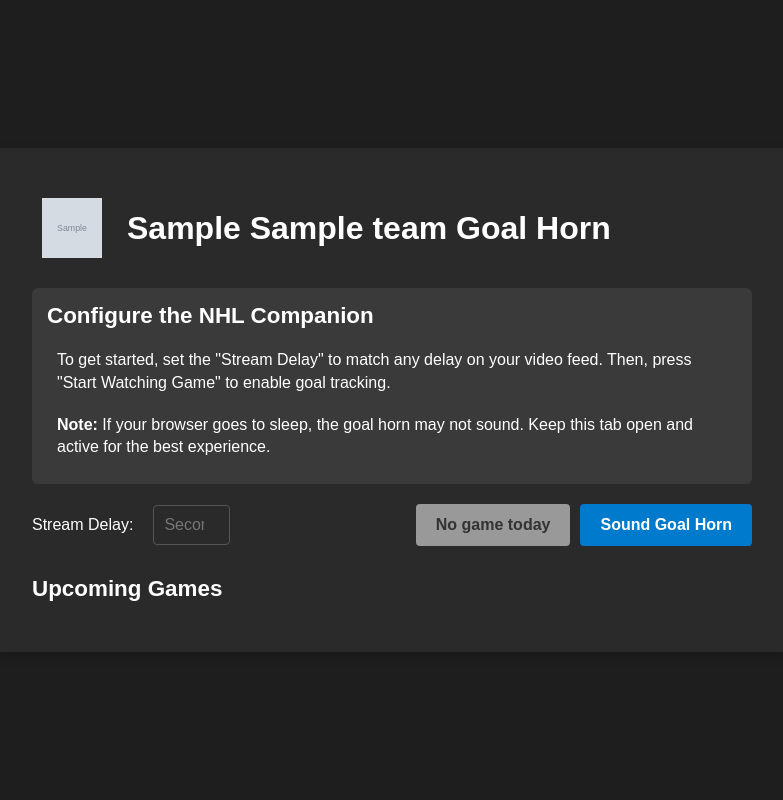
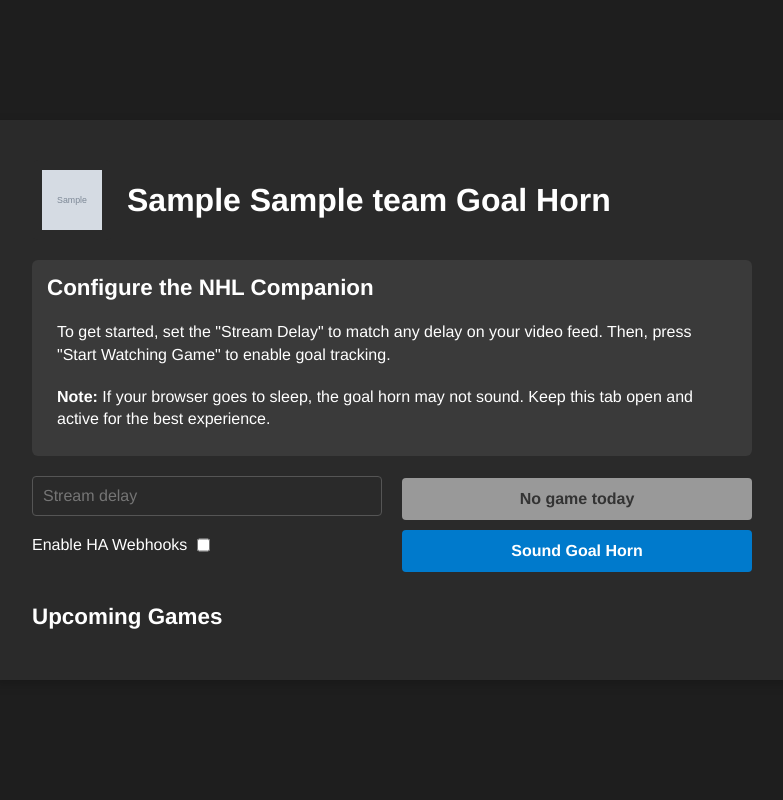
Before and after one commit to BrandonMiller18/nhlcompanion2, a Flask app: a page that uses nhlcompanion/templates/base.html in a window 1280 px wide. Shown: the whole page, without its empty margins (248-1031 px from the left). Run offline with Flask 3, Linux system fonts and the light colour scheme; tables that the repository leaves empty hold one stand-in row (values such as "Sample post"); grey boxes marked "Sample" are stand-in pictures.

Commit message:
add home assistant support, add manual button sound

```diff
--- a/nhlcompanion/blueprints/teams.py
+++ b/nhlcompanion/blueprints/teams.py
@@ -40,6 +40,6 @@
                            team_abbreviation = team,
                            game_id = game_id if game_id else None
                            ))
-    res.set_cookie('team', team)
+    res.set_cookie('nhlc_team', team)
 
     return res
--- a/nhlcompanion/blueprints/watchgame.py
+++ b/nhlcompanion/blueprints/watchgame.py
@@ -12,7 +12,7 @@
     stream_delay = request.form.get('stream-delay')
 
     r = requests.get(f'https://api-web.nhle.com/v1/gamecenter/{game_id}/boxscore')
-    data = json.loads(json.dumps(r.json()))
+    data = r.json()
 
 
 
--- a/nhlcompanion/static/css/stylesheet.css
+++ b/nhlcompanion/static/css/stylesheet.css
@@ -1,10 +1,9 @@
-/* Test from chatgpt */
 /* Base Styles */
 * {
     box-sizing: border-box;
     margin: 0;
     padding: 0;
-    font-family: Arial, sans-serif;
+    font-family: Helvetica, sans-serif;
 }
 
 body {
@@ -69,17 +68,47 @@
 /* Controls Section */
 .controls {
     display: flex;
-    flex-direction: row wrap;
+    flex-direction: column;
     justify-content: space-between;
     gap: 10px;
     margin-bottom: 20px;
 }
 
-.control-group {
+.control-group-config {
+    flex: 1;
     display: flex;
-    flex-flow: row;
+    flex-flow: column;
     gap: 10px;
     align-items: center;
+}
+
+.control-group-config>div {
+    display: flex;
+    width: 100%;
+}
+
+.control-group-config input:not([type="checkbox"]) {
+    padding: 10px;
+    font-size: 1em;
+    border: 1px solid #555;
+    border-radius: 4px;
+    background-color: #2a2a2a;
+    color: #fff;
+    width: 100%;
+}
+
+.control-group-buttons {
+    display: flex;
+    flex: 1;
+    flex-flow: column;
+    gap: 10px;
+    align-items: center;
+}
+
+.control-group-buttons>* {
+    flex: 1;
+    height: 100%;
+    width: 100%;
 }
 
 label {
@@ -87,26 +116,29 @@
     padding: 10px 10px 10px 0;
 }
 
-input[type="number"] {
-    padding: 10px;
-    font-size: 1em;
-    border: 1px solid #555;
-    border-radius: 4px;
-    background-color: #2a2a2a;
-    color: #fff;
-}
 
 .control-button {
     padding: 10px;
     font-size: 1em;
+    flex: 1;
+    white-space: nowrap;
     font-weight: bold;
     text-decoration: none;
+    text-align: center;
     color: #fff;
     background-color: #007acc;
     border: none;
     border-radius: 4px;
     cursor: pointer;
     transition: background-color 0.3s ease;
+}
+
+.control-button.disable-goal-horn {
+    background-color: #630000;
+}
+
+.control-button.disable-goal-horn:hover {
+    background-color: #4f0000;
 }
 
 .control-button-disabled {
@@ -146,7 +178,6 @@
 }
 
 .game-card:hover {
-    /* animation: ticket-waggle 0.2s 0.5s infinite; */
     transform: scale(1.02);
     box-shadow: 0 4px 8px rgba(0, 0, 0, 0.3);
     outline: rgba(0, 0, 0, 0.3) solid 1px;
@@ -234,66 +265,6 @@
     }
 }
 
-
-/* homepage */
-
-/* Base Styles (Shared across both pages) */
-* {
-    box-sizing: border-box;
-    margin: 0;
-    padding: 0;
-    font-family: Arial, sans-serif;
-}
-
-body {
-    display: flex;
-    align-items: center;
-    justify-content: center;
-    background-color: #1e1e1e;
-    color: #fff;
-    min-height: 100vh;
-    padding: 20px;
-}
-
-/* General Container Style */
-.container {
-    background-color: #2a2a2a;
-    width: 100%;
-    max-width: 900px;
-    border-radius: 8px;
-    padding: 20px;
-    box-shadow: 0 4px 12px rgba(0, 0, 0, 0.2);
-}
-
-/* Homepage Specific Styles */
-/* Base Styles */
-* {
-    box-sizing: border-box;
-    margin: 0;
-    padding: 0;
-    font-family: Arial, sans-serif;
-}
-
-body {
-    display: flex;
-    align-items: center;
-    justify-content: center;
-    background-color: #1e1e1e;
-    color: #fff;
-    min-height: 100vh;
-    padding: 20px;
-}
-
-.container {
-    background-color: #2a2a2a;
-    width: 100%;
-    max-width: 600px;
-    border-radius: 8px;
-    padding: 20px;
-    box-shadow: 0 4px 12px rgba(0, 0, 0, 0.2);
-    text-align: center;
-}
-
 /* Introduction Section */
 .intro {
     margin-bottom: 30px;
@@ -306,7 +277,7 @@
 
 .intro p {
     font-size: 1em;
-    line-height: 1.4;
+    line-height: 1.5;
 }
 
 /* Team Selection Section */
@@ -352,12 +323,6 @@
 }
 
 /* Base Styles */
-* {
-    box-sizing: border-box;
-    margin: 0;
-    padding: 0;
-    font-family: Arial, sans-serif;
-}
 
 body {
     display: flex;
--- /dev/null
+++ b/nhlcompanion/static/js/functions.js
@@ -0,0 +1,22 @@
+function setCookie(cookie) {
+    document.cookie = cookie + ';path=/';
+}
+
+function getCookie(name) {
+    // Create a name pattern to match the cookie
+    const namePattern = name + "=";
+    // Decode the cookie string and split by semicolon
+    const decodedCookie = decodeURIComponent(document.cookie);
+    const cookiesArray = decodedCookie.split(';');
+
+    // Loop through cookies to find the match
+    for (let cookie of cookiesArray) {
+        cookie = cookie.trim(); // Remove whitespace
+        if (cookie.indexOf(namePattern) === 0) {
+            return cookie.substring(namePattern.length);
+        }
+    }
+
+    // Return null if the cookie is not found
+    return null;
+}
--- a/nhlcompanion/templates/app/team_page.html
+++ b/nhlcompanion/templates/app/team_page.html
@@ -1,42 +1,96 @@
-{% extends "base.html" %} {% block html_title %}{{team_abbreviation}} Goal Horn
-| NHL Companion{% endblock %} {% block meta_desc %}Play {{team_abbreviation}}
-goal horn! The best hockey goal horn app!{% endblock %} {% block html_head %}
-<link rel="stylesheet" href="styles.css" />
+{% extends "base.html" %}
+{% block html_title %}{{team_abbreviation}} Goal Horn | NHL Companion{% endblock %}
+{% block meta_desc %}Play {{team_abbreviation}} goal horn! The best hockey goal horn app!{% endblock %}
+{% block html_head %}
 
 <script>
-	let slug = (url) => new URL(url).pathname.match(/[^\/]+/g);
-	let user_team = slug(document.location.href);
+
+	goalHorn = createGoalHorn();
+	function createGoalHorn() {
+		let team = getCookie("nhlc_team");
+		goalHorn = new Audio('/static/sounds/' + team.toLowerCase() + '.mp3');
+		console.log(goalHorn)
+		return goalHorn
+	}
+
+	function playGoalHorn() {
+		if (goalHorn) {
+			goalHorn.play();
+		} else {
+			let team = getCookie("nhlc_team");
+			goalHorn = new Audio('/static/sounds/' + team.toLowerCase() + '.mp3');
+			goalHorn.play()
+		}
+
+		goalHornButton = $('#goal-horn');
+		goalHornButton.text("Disable Horn");
+		goalHornButton.attr("onclick","stopGoalHorn()");
+		goalHornButton.addClass("disable-goal-horn");
+
+	}
+
+	function stopGoalHorn() {
+		goalHorn.pause();
+		goalHorn = null;
+
+		goalHornButton = $('#goal-horn');
+		goalHornButton.text("Sound Goal Horn");
+		goalHornButton.attr("onclick","playGoalHorn()");
+		goalHornButton.removeClass("disable-goal-horn");
+	}
+
+
+</script>
+
+<script>
+	let team = getCookie("nhlc_team");
 
 	window.dataLayer = window.dataLayer || [];
 	window.dataLayer.push({
-		user_team: user_team[1],
+		user_team: team[1],
 	});
 </script>
 
 <script>
 
-	$("input").change(function(){
-		console.log("changed");
-	});
+
+	function gatherCookies() {
+		homeAssistantWebhook = 'nhlc_haWebhook=' + $('#homeassistant').val();
+		streamDelay = 'nhlc_stream_delay=' + $('#streamDelay').val();
+
+		setCookie(homeAssistantWebhook);
+		setCookie(streamDelay);
+	}
+
+
+	$(document).ready(function () {
+		checkbox = $('#enable-homeassistant');
+		homeAssistantWebhook = $('#homeassistant');
+
+		checkbox.click(function() {
+			if (this.checked) {
+				homeAssistantWebhook.fadeIn()
+			} else {
+				homeAssistantWebhook.hide()
+			}
+
+		})
+
+	})
+
 </script>
 
 <script>
-	// JavaScript functions
-	function startWatchingGame() {
-		// Function to start watching the game
-		console.log(
-			"Started watching the game with delay:",
-			document.getElementById("streamDelay").value
-		);
-	}
 
-	function manualGoalHorn() {
-		var goalHorn = new Audio('/static/sounds/' + team_abbreviation.toLowerCase() + '.mp3');
-		goalHorn.play();
-	}
+
+
 </script>
 
-{% endblock %} {% block content %}
+
+{% endblock %}
+
+
+{% block content %}
 <div class="dashboard">
 	<!-- Header with team name and logo -->
 	<header class="header">
@@ -61,21 +115,40 @@
 
 	<!-- User controls for streaming delay and goal horn -->
 	<section class="controls">
-		<div class="control-group">
-			<label for="streamDelay">Stream Delay:</label>
+		<div class="control-group-config">
+			<div>
 				<input
 					type="number"
 					id="streamDelay"
 					name="streamDelay"
 					min="1" max="30"
-				placeholder="Seconds"
+					placeholder="Stream delay"
+					aria-label="Input stream delay in seconds"
 				/>
+			</div>
+
+			<div>
+				<label for="enable-homeassistant">Enable HA Webhooks</label>
+				<input type="checkbox" id="enable-homeassistant">
+			</div>
+
+			<div>
+				<input
+				type="text"
+				id="homeassistant"
+				placeholder="HA webhook"
+				aria-label="Input HA webhook"
+				hidden>
+			</div>
 
 		</div>
 
-		<div class="control-group">
+		<div class="control-group-buttons">
 			{% if game_id %}
-			<a href="{{ url_for('watchgame.watchgame', user_team=team_abbreviation, game_id=game_id) }}" class="control-button" onclick="startWatchingGame()">
+			<a
+			href="{{ url_for('watchgame.watchgame', user_team=team_abbreviation, game_id=game_id) }}"
+			class="control-button"
+			onclick="gatherCookies()">
 				Start Watching Game
 			</a>
 			{% else %}
@@ -83,7 +156,7 @@
 				No game today
 			</button>
 			{% endif %}
-			<button class="control-button" onclick="manualGoalHorn()">
+			<button id="goal-horn" class="control-button" onclick="playGoalHorn()">
 				Sound Goal Horn
 			</button>
 		</div>
--- a/nhlcompanion/templates/base.html
+++ b/nhlcompanion/templates/base.html
@@ -11,6 +11,7 @@
     <!-- JS and CSS -->
     <script src="https://ajax.googleapis.com/ajax/libs/jquery/3.7.1/jquery.min.js"></script>
     <link rel="stylesheet" href="{{ url_for('static', filename='css/stylesheet.css') }}">
+    <script src="{{ url_for('static', filename='js/functions.js') }}"></script>
 
     <!-- Font awesome stylesheets -->
     <link rel="stylesheet" href="{{ url_for('static', filename='fontawesome/css/fontawesome.css') }}">
```
Also changed, not shown: nhlcompanion/static/js/watchgame.js (+19 -17 lines). Lines whose indentation alone changed are shown as unchanged.
